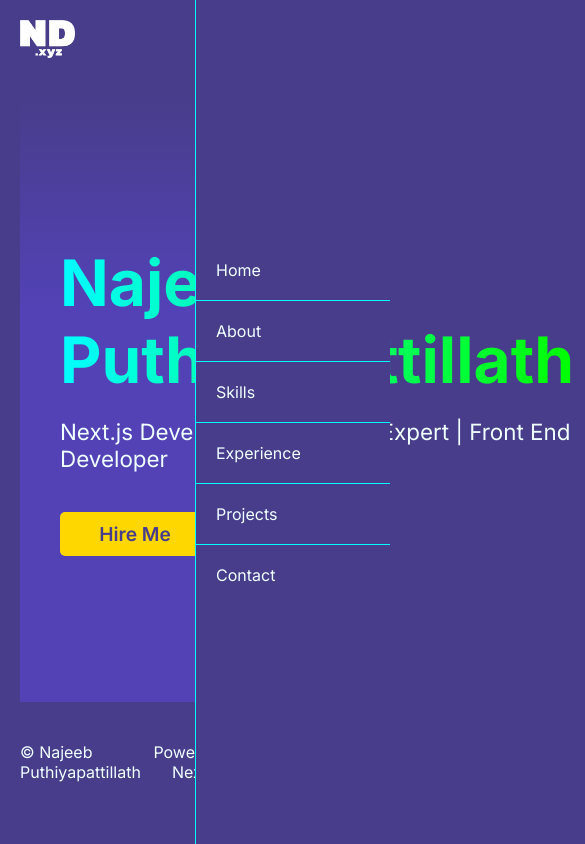
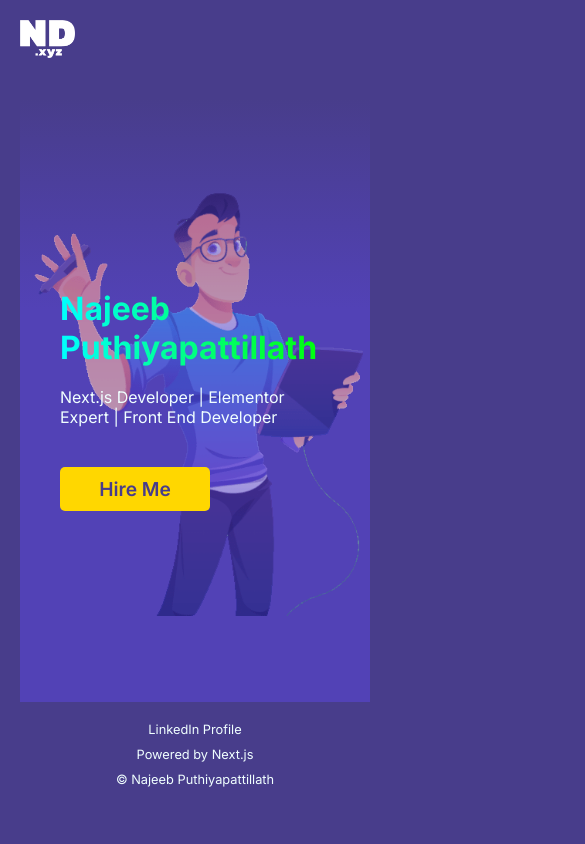
Before and after one commit to najeebputhiyallam/myportfolio2024, a Next.js app: page / in a window 390 px wide. Shown: the top 844 px of the page, 585 px wide, since content can reach past the window. Built offline with nearby package versions, Linux system fonts and the light colour scheme.

Commit message:
some fixes on home page mobile

```diff
--- a/src/app/page.module.css
+++ b/src/app/page.module.css
@@ -30,3 +30,22 @@
     justify-content: center;
     align-items: center;
 }
+
+@media (max-width: 640px){
+    .heroTxt h1 { font-size: 2rem; }
+    .heroTxt h2 { font-weight: 400; font-size: 1rem; }
+
+    .heroImg {
+        position: absolute;
+        top: 0;
+        bottom: 0;
+        left: 0;
+        right: 0;
+        z-index: 1;
+        opacity: 0.6;
+    }
+
+    .heroTxt {
+        z-index: 2;
+    }
+}
--- a/src/components/footer/Footer.tsx
+++ b/src/components/footer/Footer.tsx
@@ -3,7 +3,7 @@ import styles from './footer.module.css'
 
 export default function Footer(){
     return(
-        <div className="containerGlobal" >
+        <div className={`${styles.containerGlobal} containerGlobal`} >
             <div className={`${styles.containerWrapper} containerWrapperGlobal`} >
                 <div><Link href="/" >&copy; Najeeb Puthiyapattillath</Link></div>
                 <div>Powered by <Link href="https://nextjs.org/" target='_blank' >Next.js</Link></div>
--- a/src/components/footer/footer.module.css
+++ b/src/components/footer/footer.module.css
@@ -6,3 +6,16 @@
 .containerWrapper div:first-child { text-align: left; }
 
 .containerWrapper div:last-child { text-align: right; }
+
+
+@media (max-width: 640px){
+    .containerWrapper {
+        font-size: .8rem;
+        flex-direction: column-reverse;
+        text-align: center;
+        gap: 10px;
+    }
+    .containerWrapper div { text-align: center !important; }
+
+    .containerGlobal { padding: 0; }
+}
--- a/src/components/navbar/navbar.module.css
+++ b/src/components/navbar/navbar.module.css
@@ -65,6 +65,7 @@
 
      .mobileNav {
         display: flex;
+        display: none;
      }
 
      .mobileDrawer {
```
